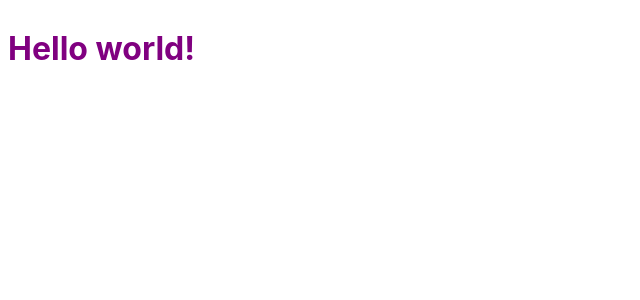
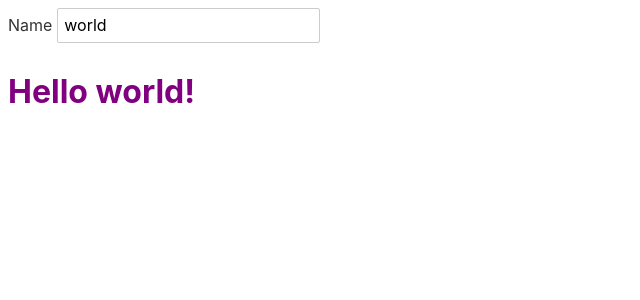
Before and after one commit to mvolkmann/svelte-ssr, a Svelte app: page / in a window 1280 px wide. Shown: the top 300 px of the page, without its empty margins (0-640 px from the left). Built offline with nearby package versions, Linux system fonts and the light colour scheme.

Commit message:
added an input in App.svelte

```diff
--- a/src/App.svelte
+++ b/src/App.svelte
@@ -5,11 +5,20 @@
 <style>
 	h1 {
 		color: purple;
-	}
+  }
+
+  label {
+    display: inline-block;
+  }
 </style>
 
 <svelte:head>
   <title>My SSR Demo</title>
 </svelte:head>
 
+<div>
+  <label>Name</label>
+  <input bind:value={name} />
+</div>
+
 <h1>Hello {name}!</h1>
```
